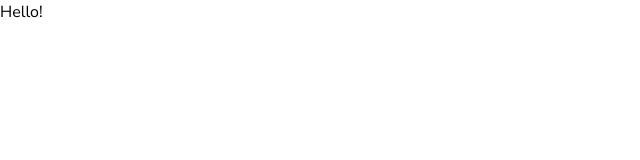
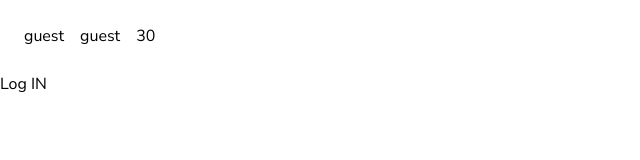
Before and after one commit to andyygit/swg-frontend, a website with bundled scripts: page index.html in a window 1280 px wide. Shown: the whole page, without its empty margins (0-640 px from the left). Built offline with nearby package versions, Linux system fonts and the light colour scheme.

Commit message:
test signals

```diff
--- a/index.html
+++ b/index.html
@@ -14,7 +14,12 @@
 </head>
 
 <body class="font-nunito">
-  Hello!
+  <div class="flex p-4">
+    <div id="user" class="p-2"></div>
+    <div id="name" class="p-2"></div>
+    <div id="age" class="p-2"></div>
+  </div>
+  <button>Log IN</button>
 </body>
 
 </html>
--- a/src/ts/index.ts
+++ b/src/ts/index.ts
@@ -0,0 +1,60 @@
+let subscriber: Function | null = null;
+const createSignal = <T>(initialValue: T): [() => T, (value: T) => void] => {
+  let _value = initialValue;
+  const _subscribers = new Set<Function>();
+
+  const read = () => {
+    if (subscriber && !_subscribers.has(subscriber)) {
+      _subscribers.add(subscriber);
+    }
+    return _value;
+  };
+  const write = (newValue: T): void => {
+    if (newValue === _value) return;
+    _value = newValue;
+    for (const _sub of [..._subscribers]) {
+      (_sub: () => any) => _sub();
+    }
+  };
+  return [read, write];
+};
+
+const createEffect = (cb: Function) => {
+  subscriber = cb;
+  cb();
+  subscriber = null;
+};
+
+type User = {
+  username: string;
+  fullname: string;
+  age: number;
+};
+
+const [state, setState] = createSignal<User>({
+  username: 'guest',
+  fullname: 'guest',
+  age: 30,
+});
+
+const btn = document.querySelector('button') as HTMLButtonElement;
+const userDiv = document.getElementById('user') as HTMLDivElement;
+const nameDiv = document.getElementById('name') as HTMLDivElement;
+const ageDiv = document.getElementById('age') as HTMLDivElement;
+
+createEffect(() => {
+  userDiv.innerHTML = state().username;
+  nameDiv.innerHTML = state().fullname;
+  ageDiv.innerHTML = state().age.toString();
+});
+
+btn.addEventListener('click', () => {
+  setState({
+    username: 'admin',
+    fullname: 'admin',
+    age: 50,
+  });
+  console.log(state());
+});
+
+console.log(subscriber);
```
